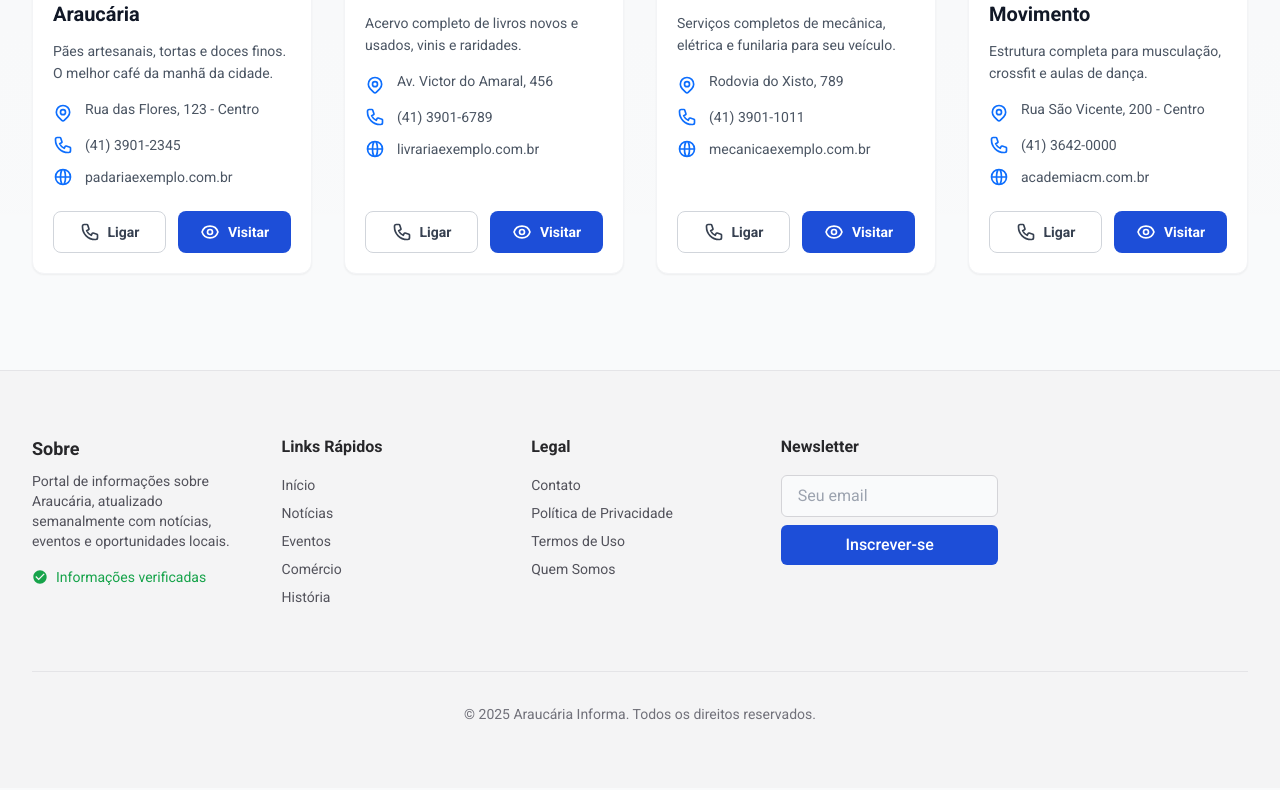
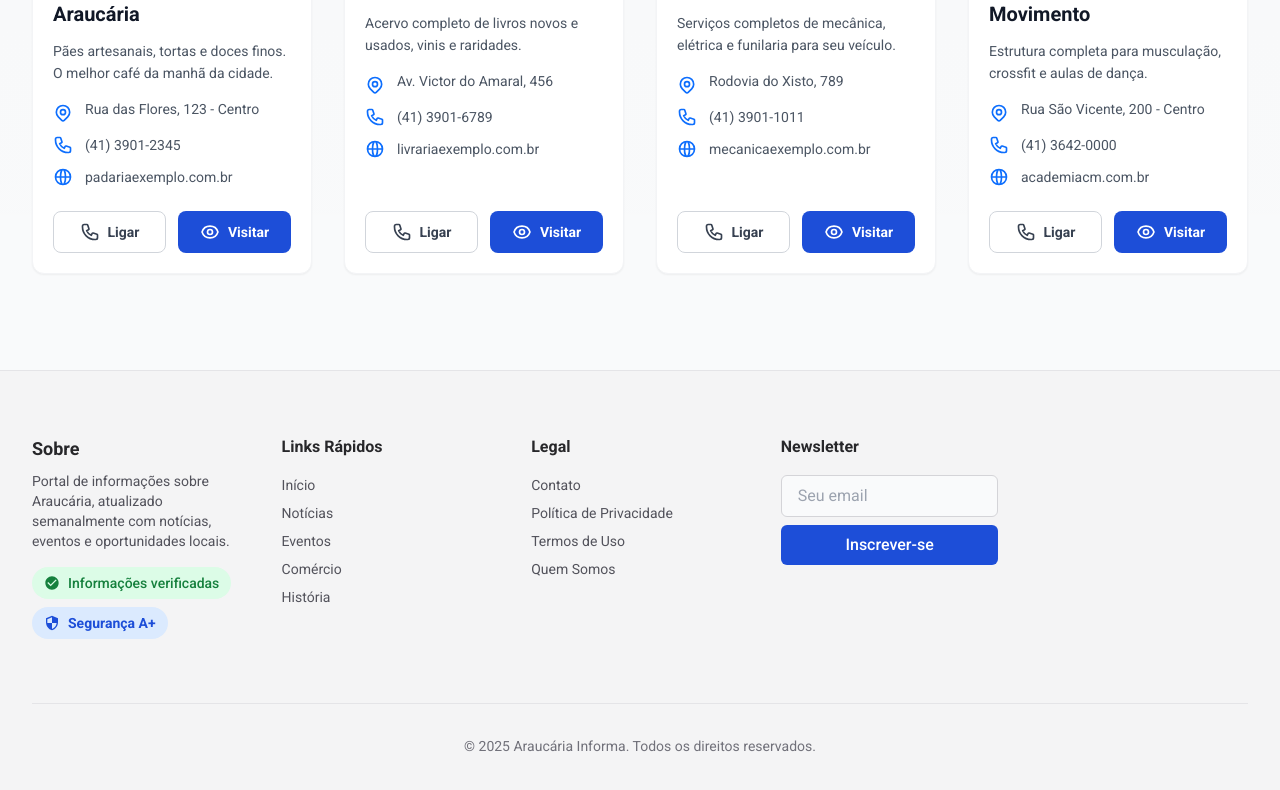
Before and after one commit to viciowins891-ctrl/Araucaria-Informa-1, a React (Vite) app: page / in a window 1280 px wide. Shown: the part 4390-5180 px from the top of the page. Built offline with nearby package versions, Linux system fonts and the light colour scheme; no server answers; the database is empty.

Commit message:
Feat: Adicionado selo de Seguranca A+ no rodape

```diff
--- a/components/Footer.tsx
+++ b/components/Footer.tsx
@@ -148,9 +148,21 @@ const Footer: React.FC<FooterProps> = ({ simple = false }) => {
                     <div className="col-span-2 md:col-span-1">
                         <h3 className="text-lg font-bold text-zinc-800 dark:text-zinc-100">Sobre</h3>
                         <p className="mt-2 text-sm text-zinc-600 dark:text-zinc-400">Portal de informações sobre Araucária, atualizado semanalmente com notícias, eventos e oportunidades locais.</p>
-                        <div className="mt-4 flex items-center gap-2 text-sm text-green-600 dark:text-green-400">
-                            <svg className="w-4 h-4 text-green-600 dark:text-green-400" fill="currentColor" viewBox="0 0 24 24"><path d="M12 2C6.48 2 2 6.48 2 12s4.48 10 10 10 10-4.48 10-10S17.52 2 12 2zm-2 15l-5-5 1.41-1.41L10 14.17l7.59-7.59L19 8l-9 9z" /></svg>
-                            <span>Informações verificadas</span>
+                        <div className="flex flex-col gap-2 mt-4">
+                            <div className="inline-flex items-center gap-2 text-sm text-green-700 dark:text-green-400 bg-green-100 dark:bg-green-900/40 px-3 py-1.5 rounded-full w-fit">
+                                <svg className="w-4 h-4" fill="currentColor" viewBox="0 0 24 24"><path d="M12 2C6.48 2 2 6.48 2 12s4.48 10 10 10 10-4.48 10-10S17.52 2 12 2zm-2 15l-5-5 1.41-1.41L10 14.17l7.59-7.59L19 8l-9 9z" /></svg>
+                                <span className="font-medium">Informações verificadas</span>
+                            </div>
+                            <a
+                                href="https://securityheaders.com/"
+                                target="_blank"
+                                rel="noopener noreferrer"
+                                className="inline-flex items-center gap-2 text-sm text-blue-700 dark:text-blue-400 bg-blue-100 dark:bg-blue-900/40 px-3 py-1.5 rounded-full w-fit hover:bg-blue-200 dark:hover:bg-blue-900/60 transition-colors cursor-pointer"
+                                title="Verificado por auditoria externa"
+                            >
+                                <svg className="w-4 h-4" fill="currentColor" viewBox="0 0 24 24"><path d="M12 1L3 5v6c0 5.55 3.84 10.74 9 12 5.16-1.26 9-6.45 9-12V5l-9-4zm0 10.99h7c-.53 4.12-3.28 7.79-7 8.94V12H5V6.3l7-3.11v8.8z" /></svg>
+                                <span className="font-bold">Segurança A+</span>
+                            </a>
                         </div>
                     </div>
 
```
